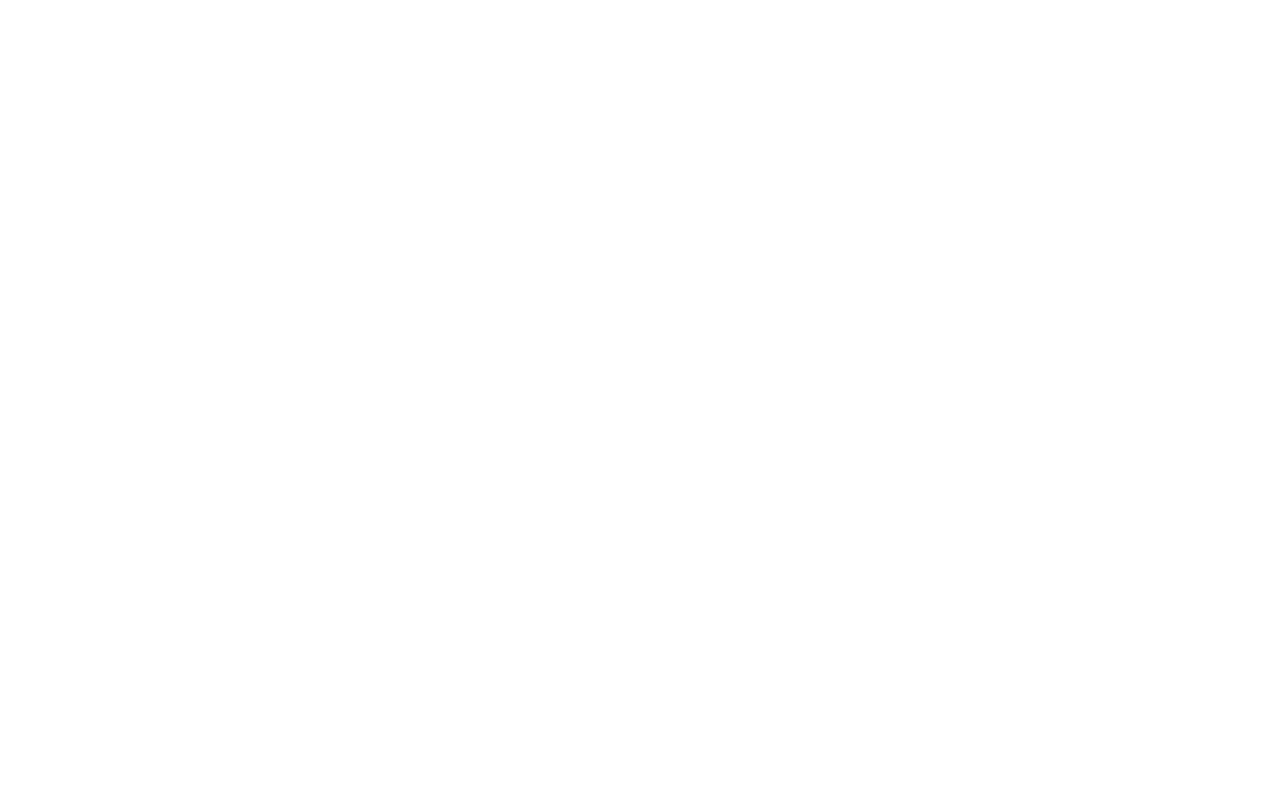
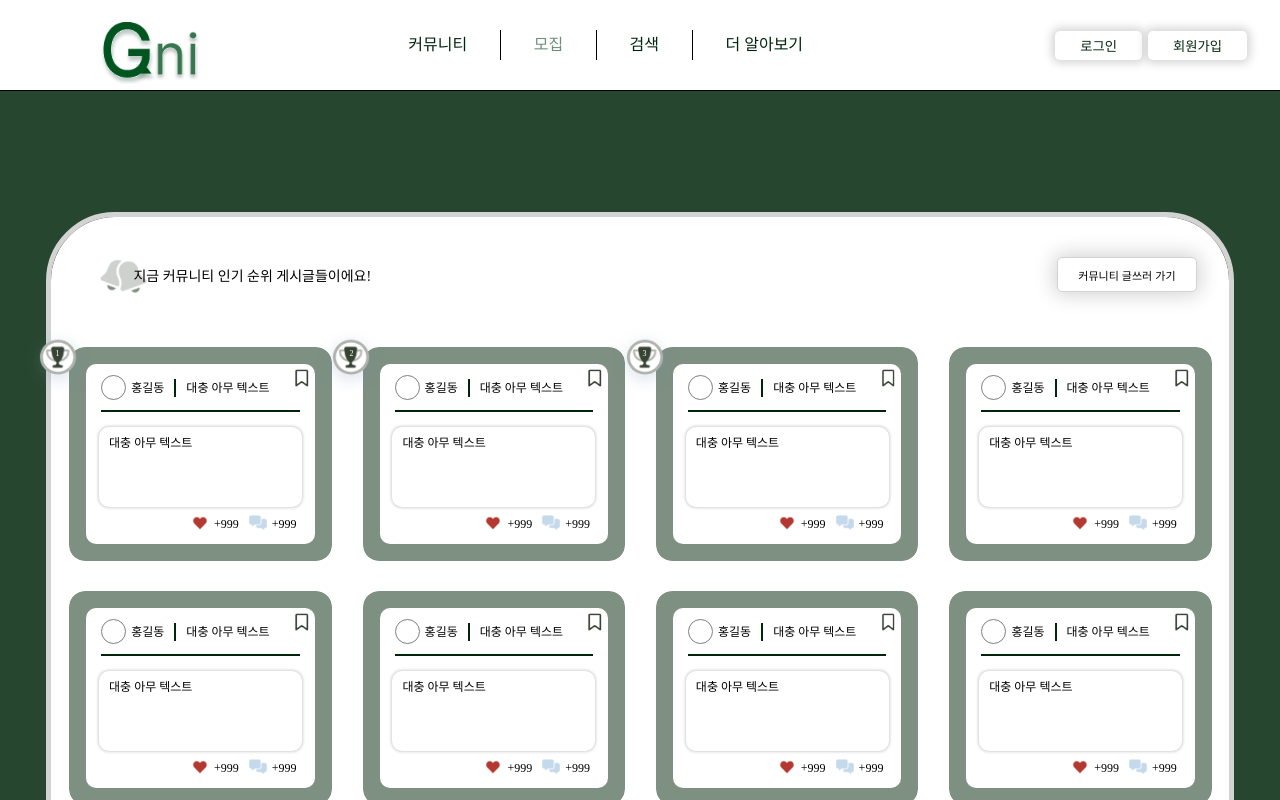
Before and after one commit to kody-gsm/Gni-client, a React (Create React App) app: page /join in a window 1280 px wide. Shown: the top 800 px of the page. Built offline with nearby package versions, Linux system fonts and the light colour scheme.

Commit message:
join 완료

```diff
--- a/src/App.js
+++ b/src/App.js
@@ -13,7 +13,7 @@
           <Route path="/about" element={<P.About />} />
           <Route path="/signup" element={<P.SignUp />} />
           <Route path="/community" element={<P.Community />} />
-          <Route path="/join" element={<></>} />
+          <Route path="/join" element={<P.Join />} />
           <Route path="/search" element={<P.Search />} />
           <Route path="*" element={<P.NotFound />} />
         </Routes>
--- /dev/null
+++ b/src/pages/Join/index.jsx
@@ -0,0 +1,53 @@
+import Nav from "../../components/Nav/Nav";
+import React, { useState, useEffect } from 'react';
+import * as S from './style';
+import bell from '../../assets/bell.png';
+import Boxcontent from "../../components/Boxcontent/boxcontent";
+
+export default function Join() {
+  const [belling, setBelling] = useState(true);
+  const [index, setIndex] = useState(0);
+  useEffect(e => {
+    setTimeout(() => {
+      setBelling(false);
+    }, 3000);
+  }, [belling]);
+  function MakeDot(cnt) {
+    let t = [];
+    for (let i = 0; i < cnt; i++) {
+      t.push(<div className={`dot ${index === i && `active`}`} onClick={e => setIndex(i)} />);
+    }
+    return t;
+  }
+  return <>
+    <Nav />
+    <S.Join>
+      <div className="whitebox">
+        <div className="boxheader">
+          <div className="title">
+            <img src={bell} alt="bell" className={belling ? 'active' : ''} onClick={e => setBelling(true)} />
+            <span>지금 커뮤니티 인기 순위 게시글들이에요!</span>
+          </div>
+          <button className="gowrite">
+            커뮤니티 글쓰러 가기
+          </button>
+        </div>
+        <div className="main">
+          {<>
+            <Boxcontent name={'홍길동'} title={'대충 아무 텍스트'} answers={999} likes={999} checking={false} trophy={1} />
+            <Boxcontent name={'홍길동'} title={'대충 아무 텍스트'} answers={999} likes={999} checking={false} trophy={2} />
+            <Boxcontent name={'홍길동'} title={'대충 아무 텍스트'} answers={999} likes={999} checking={false} trophy={3} />
+            <Boxcontent name={'홍길동'} title={'대충 아무 텍스트'} answers={999} likes={999} checking={false} />
+            <Boxcontent name={'홍길동'} title={'대충 아무 텍스트'} answers={999} likes={999} checking={false} />
+            <Boxcontent name={'홍길동'} title={'대충 아무 텍스트'} answers={999} likes={999} checking={false} />
+            <Boxcontent name={'홍길동'} title={'대충 아무 텍스트'} answers={999} likes={999} checking={false} />
+            <Boxcontent name={'홍길동'} title={'대충 아무 텍스트'} answers={999} likes={999} checking={false} />
+          </>}
+        </div>
+        <div className="dots">
+          {MakeDot(4)}
+        </div>
+      </div>
+    </S.Join>
+  </>;
+}
--- /dev/null
+++ b/src/pages/Join/style.js
@@ -0,0 +1,100 @@
+import { styled } from "styled-components";
+
+export const Join = styled.div`
+  background-color: #27462F;
+  margin-top: 65px;
+  display: flex;
+  align-items: center;
+  justify-content: center;
+  .whitebox{
+    background-color: white;
+    width: 100vw;
+    outline: solid 5px lightgray ;
+    width: 92vw;
+    margin-top: 19vh;
+    height: 87vh;
+    margin-bottom: 20vh;
+    border-radius: 5vw;
+    .boxheader{
+      margin: 50px auto;
+      width: 93.5%;
+      display: flex;
+      justify-content: space-between;
+      .title{
+        margin-left: 10px;
+        margin-top: -10px;
+        display: flex;
+        align-items: center;
+        font-size: 14px;
+        @keyframes belling {
+          10%{
+            transform: rotate(10deg);
+          }
+          50%{
+            transform: rotate(-10deg);
+          }
+        }
+        .active{
+          animation-name: belling;
+            animation-iteration-count: 3;
+            animation-duration: ease;
+            animation-duration: 0.8s;
+        }
+        span{
+          margin-left: -16px;
+          z-index: 10;
+        }
+        img{
+          width: 50px;
+          object-fit: scale-down;
+          cursor: pointer;
+          transform: rotate(0deg);
+        }
+      }
+      .gowrite{
+        margin-top: -10px;
+        margin-right: -6px;
+        font-size: 11px;
+        padding: 0 20px;
+        height: 35px;
+        background-color: white;
+        border: 1px solid lightgray;
+        border-radius: 5px;
+        box-shadow: 0 0 20px 3px lightgray;
+        cursor: pointer;
+        &:hover{
+          background-color: rgba(39, 70, 47, .6);
+          color: white;
+        }
+        &:active{
+          background-color: rgba(31, 56, 37, 0.6);
+          color: white;
+        }
+      }
+    }
+    .main{
+      display: flex;
+      flex-wrap: wrap;
+      align-items: baseline;
+      justify-content: center;
+      margin-top: -30px;
+      margin-left: -30px;
+    }
+    .dots{
+      margin-top: 30px;
+      display: flex;
+      justify-content: center;
+      .dot{
+        cursor: pointer;
+        margin: 0 4px;
+        background-color: #CCCCDC;
+        width: 8px;
+        height: 8px;
+        border-radius: 30px;
+      }
+      .active{
+        background-color: #6EB289;
+      }
+    }
+  }
+`
--- a/src/pages/index.js
+++ b/src/pages/index.js
@@ -6,3 +6,4 @@
 export { default as SignUp } from './Signup'
 export { default as Community } from './Community'
 export { default as NotFound } from './NotFound'
+export { default as Join } from './Join'
```
